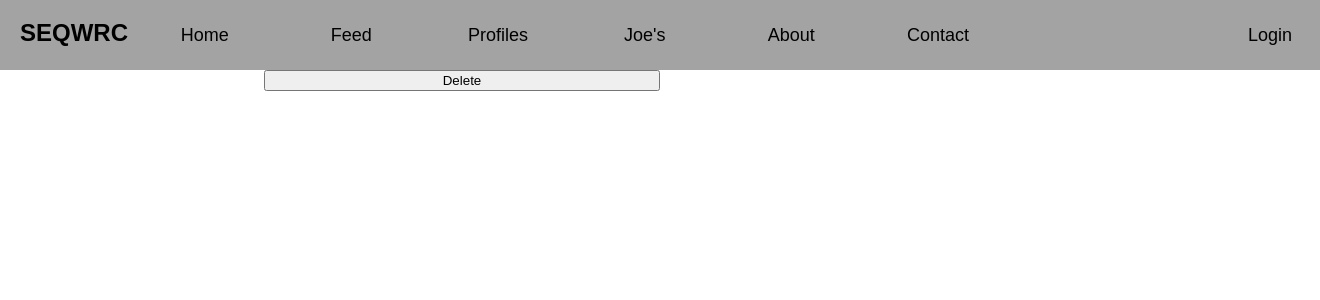
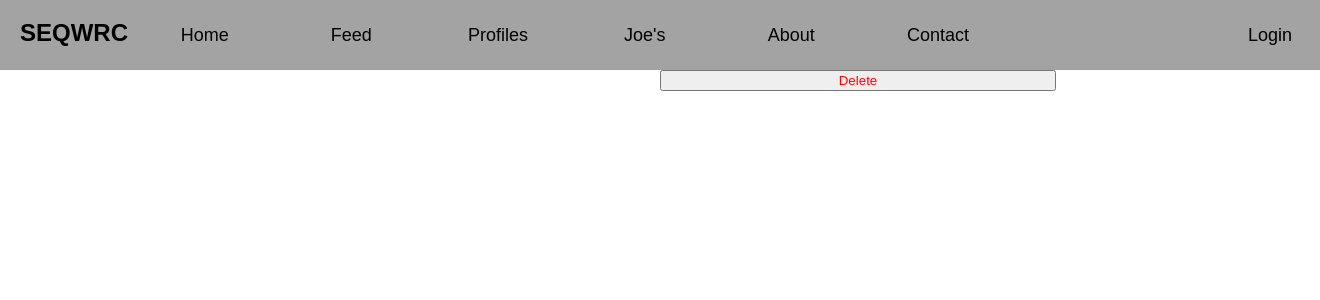
Before and after one commit to NotLawson/seqwrc, a Flask app: template templates/edit_post.html in a window 1320 px wide; the page is wider, and only the part inside the window is pictured. Shown: the top 300 px of that part. Run offline with Flask 3, Linux system fonts and the light colour scheme; the template is opened without the code that fills it, so the values that code supplies are empty; some libraries are stand-ins or nearby versions.

Commit message:
make the delete button red

```diff
--- a/templates/edit_post.html
+++ b/templates/edit_post.html
@@ -61,5 +61,6 @@
     </form>
 </div>
 {% endif %}
-<input type="button" value="Delete" onclick="fetch(window.location.href, {method: 'DELETE'}).then(response => window.location.href = '/');">
+<br>
+<input type="button" style="color: red" value="Delete" onclick="fetch(window.location.href, {method: 'DELETE'}).then(response => window.location.href = '/');">
 {% endblock %}
```
